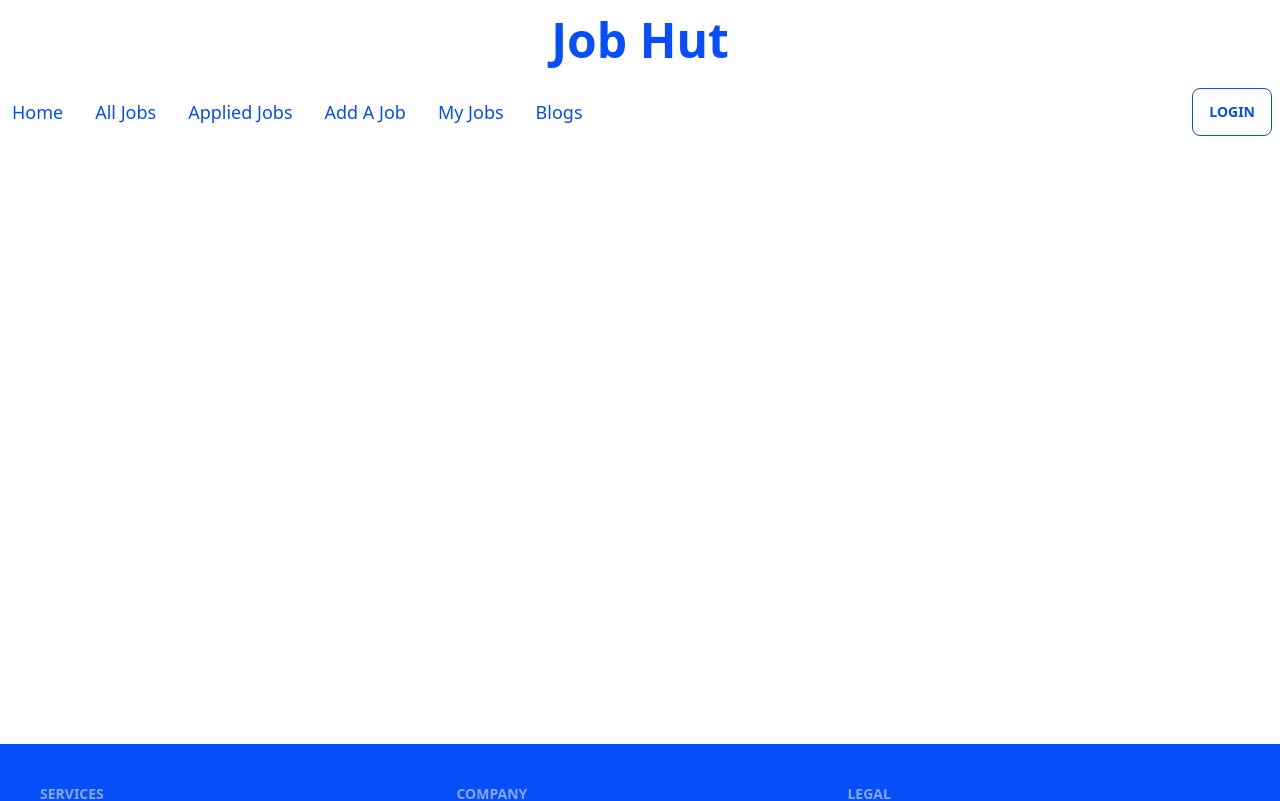
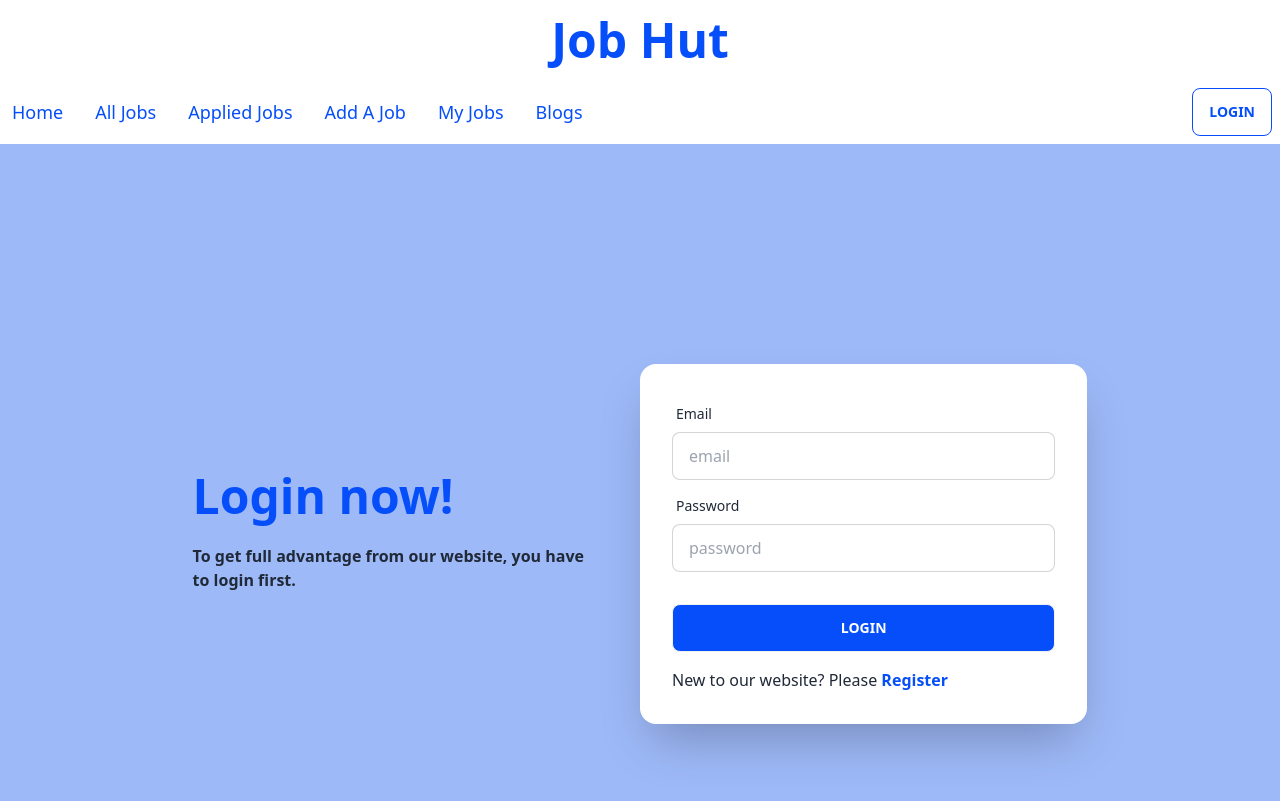
Before and after one commit to Rafiul23/job-hut-client, a React (Vite) app: page /login in a window 1280 px wide. Shown: the top 801 px of the page. Built offline with nearby package versions, Linux system fonts and the light colour scheme.

Commit message:
added resgister and login page

```diff
--- a/src/Components/Login.jsx
+++ b/src/Components/Login.jsx
@@ -1,9 +1,36 @@
+import { Link } from "react-router-dom";
 
 
 const Login = () => {
     return (
-        <div>
+        <div className="hero min-h-screen bg-[#9eb9f8]">
+            <div className="hero-content flex-col lg:flex-row">
+                <div className="text-center mr-10 lg:text-left w-1/2">
+                    <h1 className="text-5xl font-bold text-[#054efa]">Login now!</h1>
+                    <p className="py-6 font-bold">To get full advantage from our website, you have to login first.</p>
+                </div>
+                <div className="card flex-shrink-0  w-1/2 shadow-2xl bg-base-100">
+                    <form className="card-body">
+                        <div className="form-control">
+                            <label className="label">
+                                <span className="label-text">Email</span>
+                            </label>
+                            <input type="email" placeholder="email" className="input input-bordered" required />
+                        </div>
+                        <div className="form-control">
+                            <label className="label">
+                                <span className="label-text">Password</span>
+                            </label>
+                            <input type="password" placeholder="password" className="input input-bordered" required />
 
+                        </div>
+                        <div className="form-control mt-6">
+                            <button className="btn bg-[#054efa] text-white">Login</button>
+                            <p className="mt-4">New to our website? Please <Link to='/register' className="text-[#054efa] font-bold">Register</Link></p>
+                        </div>
+                    </form>
+                </div>
+            </div>
         </div>
     );
 };
--- a/src/Components/Navbar.jsx
+++ b/src/Components/Navbar.jsx
@@ -1,4 +1,4 @@
-import { NavLink } from "react-router-dom";
+import { Link, NavLink } from "react-router-dom";
 
 
 const Navbar = () => {
@@ -94,7 +94,11 @@ const Navbar = () => {
                 </div>
                 </div>
                 <div className="navbar-end">
-                    <a className="btn btn-outline text-[#054efa] border-[#054efa] hover:bg-[#054efa]">Login</a>
+                    <button className="btn btn-outline text-[#054efa] border-[#054efa] hover:bg-[#054efa]">
+                      <Link to='/login'>
+                      Login
+                      </Link>
+                    </button>
                 </div>
             </div>
 
--- a/src/Components/Register.jsx
+++ b/src/Components/Register.jsx
@@ -1,9 +1,54 @@
-
+import { Link } from "react-router-dom";
+import registerPic from '../assets/register.jpg';
 
 const Register = () => {
     return (
         <div>
+            <h1 className="text-3xl font-bold text-[#054efa] text-center my-4">Register now!</h1>
+        <div className="hero min-h-screen bg-base-100">
 
+            <div className="hero-content flex-col lg:flex-row">
+
+                <div className="text-center  lg:text-left w-1/2">
+
+                    <img src={registerPic} alt="" className="w-full h-full" />
+                </div>
+                <div className="card flex-shrink-0  w-1/2 shadow-2xl bg-[#9eb9f8]">
+                    <form className="card-body">
+                        <div className="form-control">
+                            <label className="label">
+                                <span className="label-text">Name:</span>
+                            </label>
+                            <input type="text" placeholder="name" className="input input-bordered" required />
+                        </div>
+                        <div className="form-control">
+                            <label className="label">
+                                <span className="label-text">Email</span>
+                            </label>
+                            <input type="email" placeholder="email" className="input input-bordered" required />
+                        </div>
+
+                        <div className="form-control">
+                            <label className="label">
+                                <span className="label-text">Password</span>
+                            </label>
+                            <input type="password" placeholder="password" className="input input-bordered" required />
+
+                        </div>
+                        <div className="form-control">
+                            <label className="label">
+                                <span className="label-text">Photo URL</span>
+                            </label>
+                            <input type="text" placeholder="photo URL" className="input input-bordered" required />
+                        </div>
+                        <div className="form-control mt-6">
+                            <button className="btn bg-[#054efa] text-white">Login</button>
+                            <p className="mt-4">Already have an account? Please <Link to='/login' className="text-[#054efa] font-bold">Login</Link></p>
+                        </div>
+                    </form>
+                </div>
+            </div>
+        </div>
         </div>
     );
 };
```
Also changed, not shown: src/assets/register.jpg (added).
